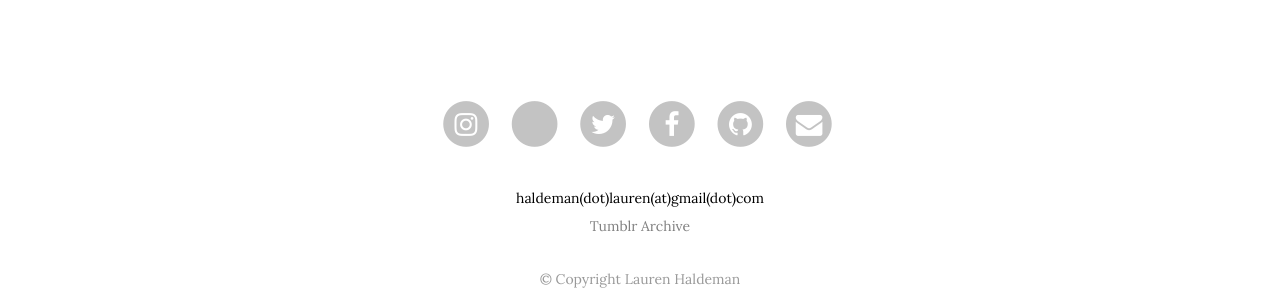
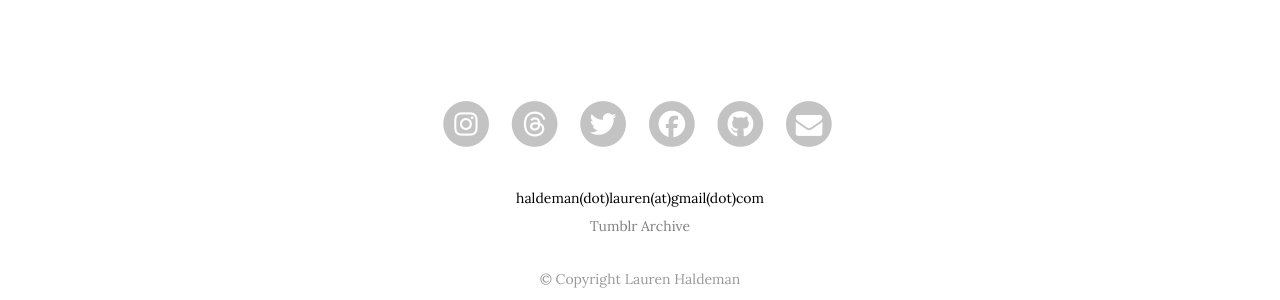
Before and after one commit to laurenhaldeman/laurenhaldeman.github.io, a Jekyll site: the page built from calenday-is-a-book.html, in a window 1280 px wide. Shown: the part 1245-1545 px from the top of the page. Built offline with Jekyll 4.4.1, drawn with Linux system fonts in a browser that asks for light colours; nearby versions of some CDN libraries; some web fonts are replaced; comment, search, counter and statistics services are not loaded.

Commit message:
Update head.html

```diff
--- a/_includes/head.html
+++ b/_includes/head.html
@@ -21,6 +21,7 @@
     <link rel="stylesheet" href="{{ "/css/syntax.css" | prepend: site.baseurl }}">
 
     <!-- Custom Fonts -->
+    <script src="https://kit.fontawesome.com/d0c844c6f4.js" crossorigin="anonymous"></script>
     <link href="//maxcdn.bootstrapcdn.com/font-awesome/4.3.0/css/font-awesome.min.css" rel="stylesheet" type="text/css">
     <link href='//fonts.googleapis.com/css?family=Lora:400,700,400italic,700italic' rel='stylesheet' type='text/css'>
     <link href='//fonts.googleapis.com/css?family=Open+Sans:300italic,400italic,600italic,700italic,800italic,400,300,600,700,800' rel='stylesheet' type='text/css'>
```
